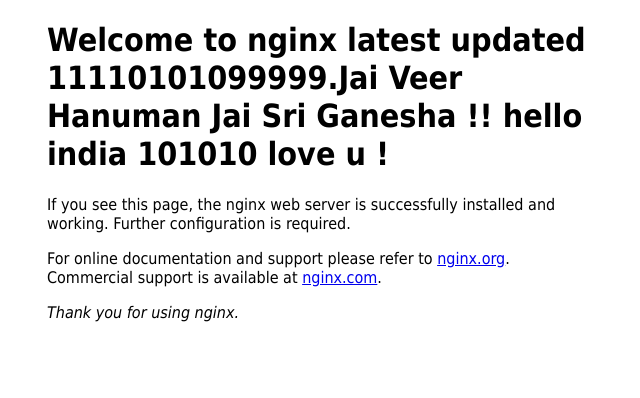
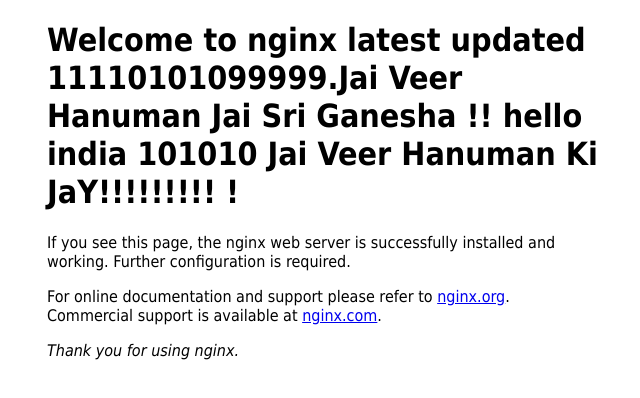
Before and after one commit to indar99/GKE-DEP-CICD-Test, a plain HTML site: page index.html in a window 1280 px wide. Shown: the whole page, without its empty margins (313-953 px from the left). Drawn offline with Linux system fonts and the light colour scheme.

Commit message:
Update index.html

```diff
--- a/index.html
+++ b/index.html
@@ -11,7 +11,7 @@
 </style>
 </head>
 <body>
-<h1>Welcome to nginx latest updated 11110101099999.Jai Veer Hanuman  Jai Sri Ganesha !! hello india 101010 love u !</h1>
+<h1>Welcome to nginx latest updated 11110101099999.Jai Veer Hanuman  Jai Sri Ganesha !! hello india 101010 Jai Veer Hanuman Ki JaY!!!!!!!!! !</h1>
 <p>If you see this page, the nginx web server is successfully installed and
 working. Further configuration is required.</p>
 
```
